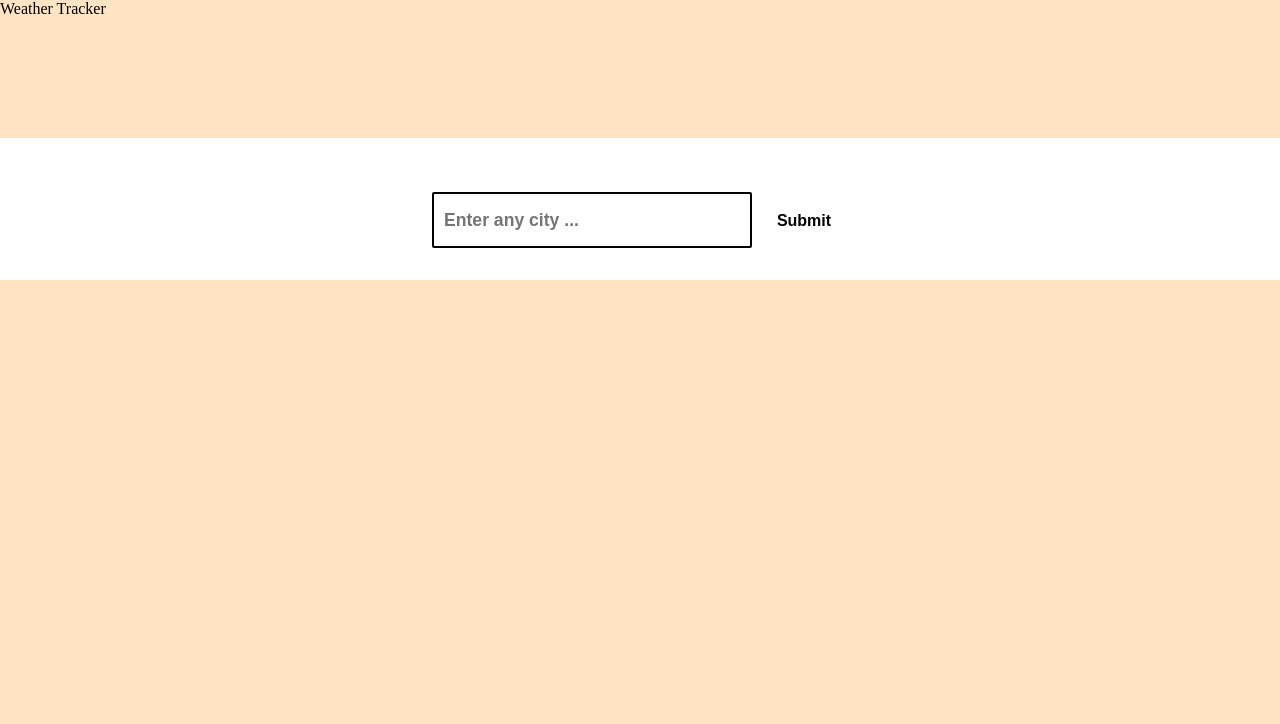
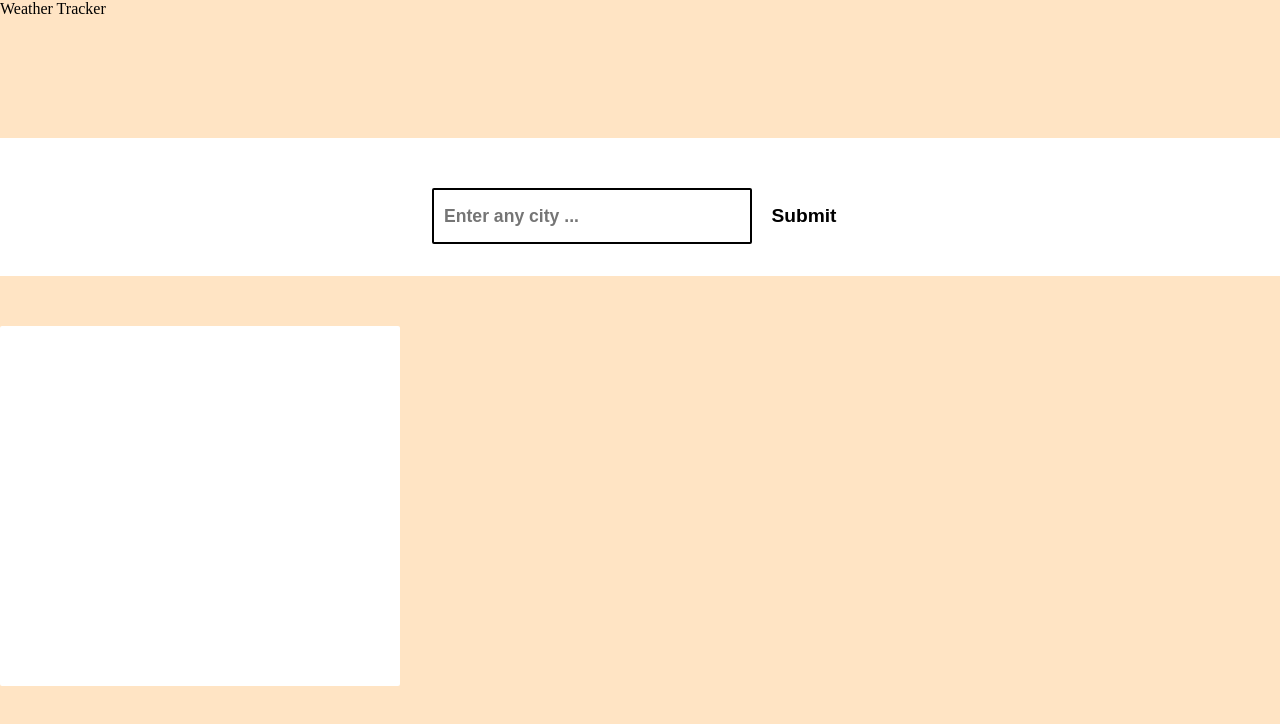
Before and after one commit to Blackwell101/homework6, a plain HTML site: page index.html in a window 1280 px wide. Drawn offline with Linux system fonts and the light colour scheme.

Commit message:
inserting information display area

```diff
--- a/assets/css/style.css
+++ b/assets/css/style.css
@@ -36,11 +36,21 @@ body {
     background: white;
     font-weight: bold;
     color: black;
-    font-size: 1rem;
-    margin-top: 25px;
+    font-size: 1.2rem;
+    margin-top: 20px;
     border: none;
     border-radius: 2px;
-
-
+}
+.display {
+    text-align: center;
+    width: 400px;
+    color: black;
+}
+.wrapper {
+    margin: 0 9rem;
+    background: white;
+    height: 45vh;
+    margin: 50px auto;
+    border-radius: 2px;
 
 }
--- a/index.html
+++ b/index.html
@@ -20,6 +20,12 @@
         </section>
 
         <!--information display area-->
+       <section class="display">
+        <div class="wrapper">
+
+        </div>
+
+       </section>
     </section>
 </body>
 </html>
```
